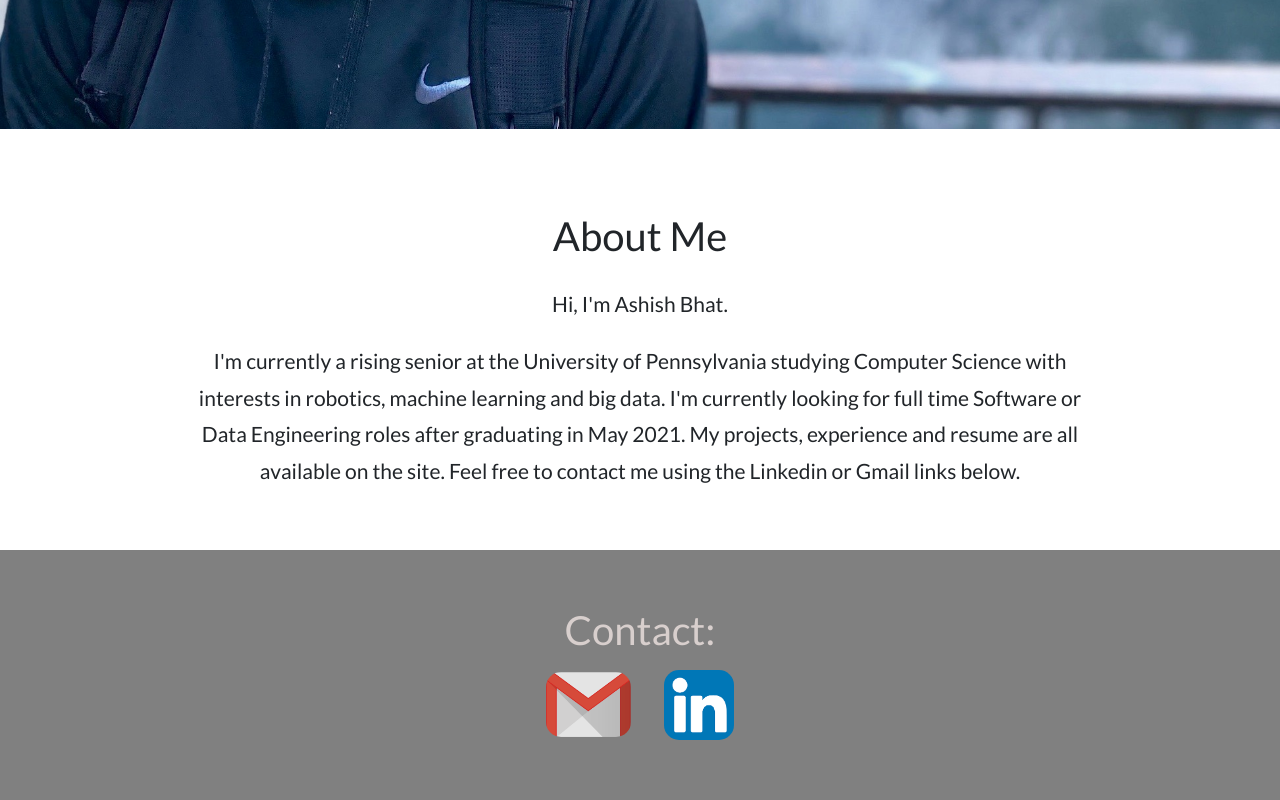
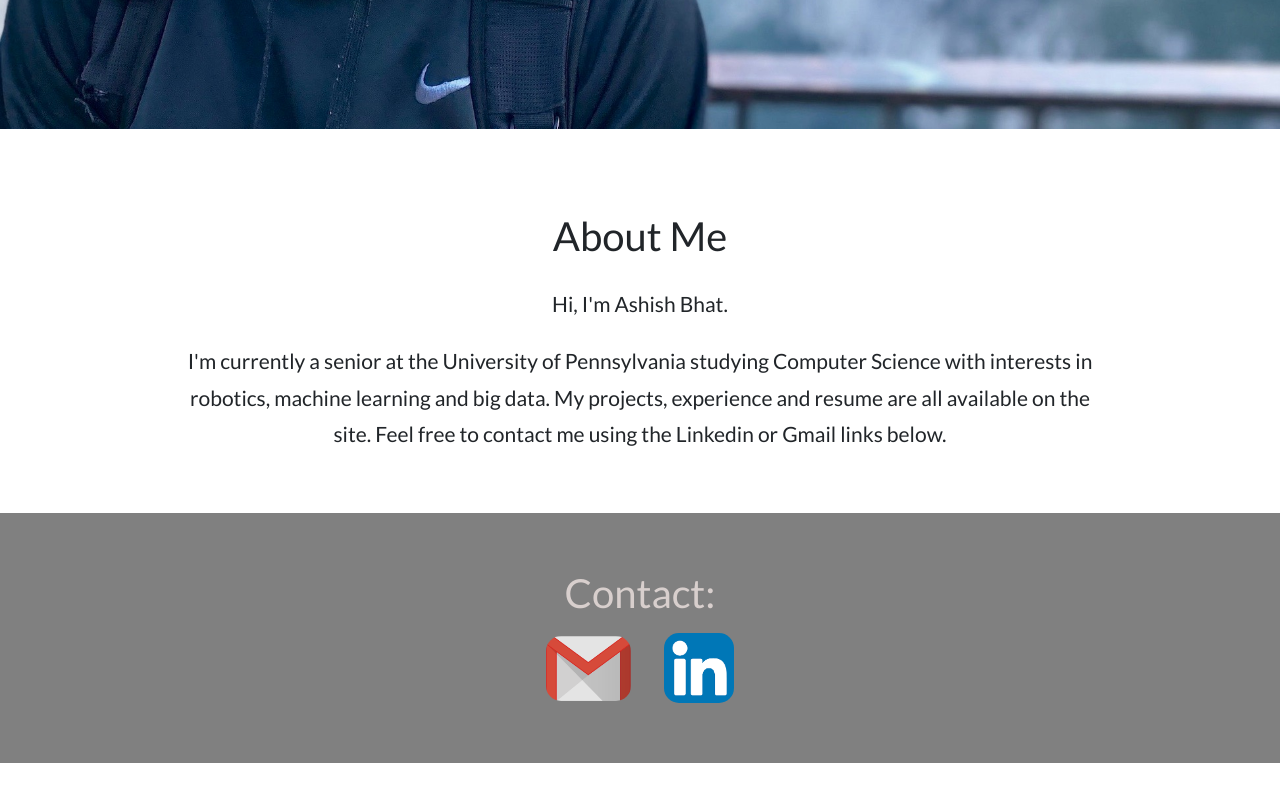
Before and after one commit to abhat99/mywebsite, a React (Create React App) app: page / in a window 1280 px wide. Shown: the part 649-1449 px from the top of the page. After the commit the page ends 1412 px from the top, so only its background shows below. Built offline with nearby package versions, Linux system fonts and the light colour scheme.

Commit message:
changed about me

```diff
--- a/src/components/About.js
+++ b/src/components/About.js
@@ -31,7 +31,7 @@ export default class About extends React.Component {
         <div className="about-me-section">
           <div className="about-me-title"> About Me </div>
           <div className="about-me-text"> Hi, I'm Ashish Bhat. </div>
-          <div className="about-me-text"> I'm currently a rising senior at the University of Pennsylvania studying Computer Science with interests in robotics, machine learning and big data. I'm currently looking for full time Software or Data Engineering roles after graduating in May 2021. My projects, experience and resume are all available on the site. Feel free to contact me using the Linkedin or Gmail links below. </div>
+          <div className="about-me-text"> I'm currently a senior at the University of Pennsylvania studying Computer Science with interests in robotics, machine learning and big data. My projects, experience and resume are all available on the site. Feel free to contact me using the Linkedin or Gmail links below. </div>
         </div>
         <div className="resume-section">
 
```
